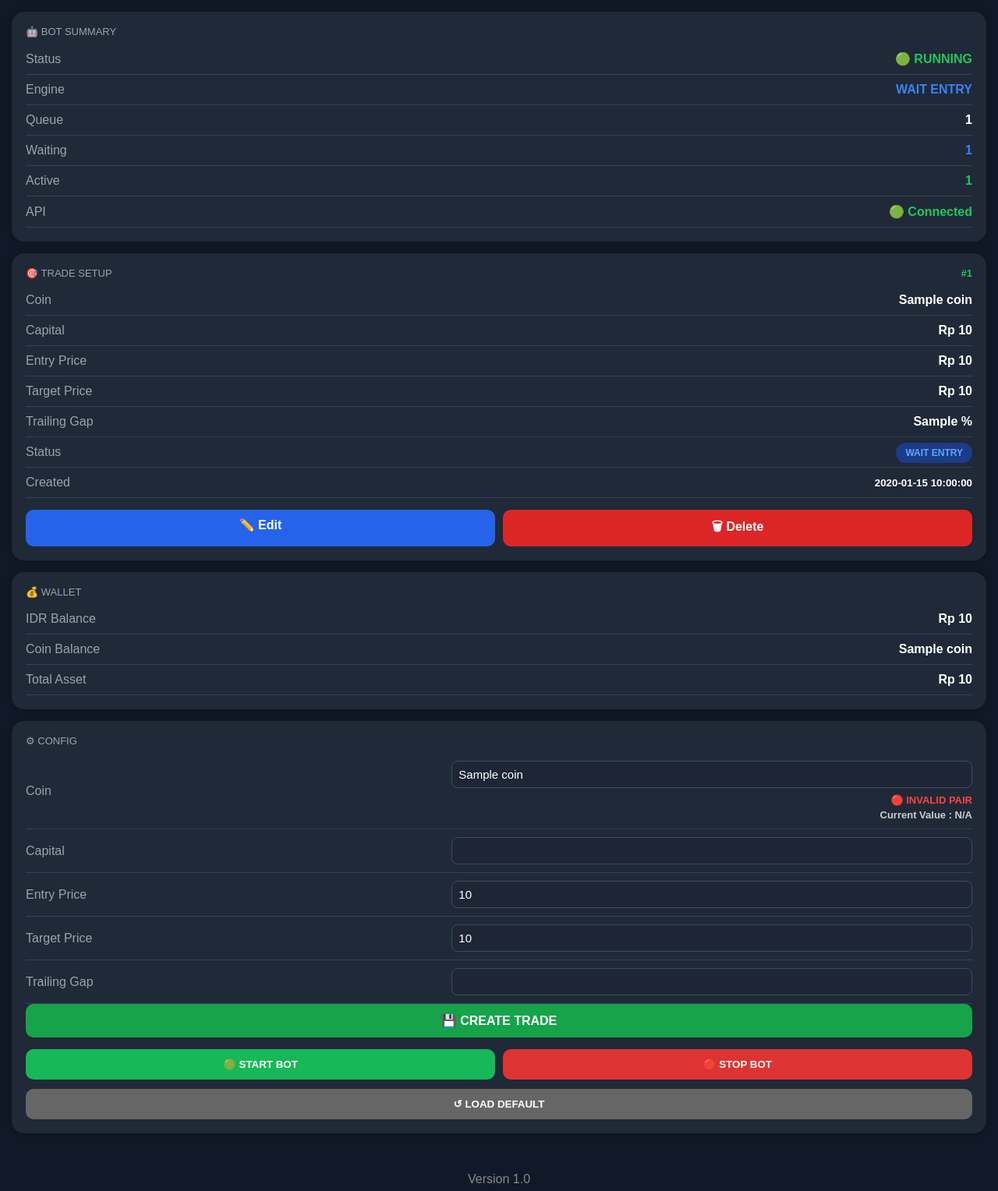
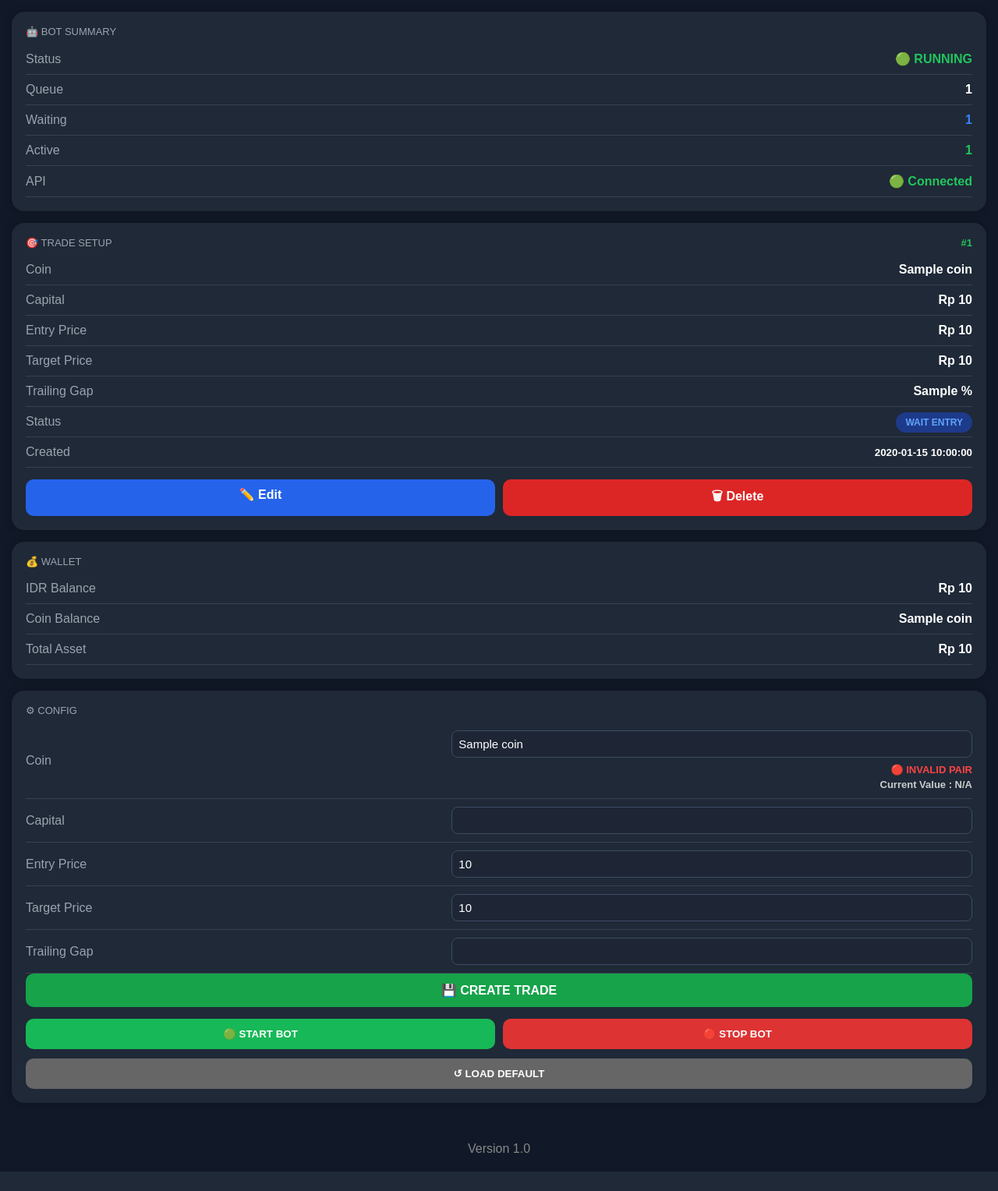
Before and after one commit to adhigame989/Indodax-Execution-Bot, a Flask app: template templates/index.html in a window 1280 px wide. Shown: the part 79-1607 px from the top of the page at 78% size. After the commit the page ends 1582 px from the top, so only its background shows below. Run offline with Flask 3, Linux system fonts and the light colour scheme; the template is opened without the code that fills it: most values are stand-ins (such as "Sample title", 1, 10 or a date in 2020); a database or web service that is not in the repository returns one stand-in record (values such as "Sample title"); data that the repository does not hold is empty; parts of the project's set-up code (start-up, migrations or seed data) failed here and were passed over.

Commit message:
Update summary_card.html

```diff
--- a/templates/partials/summary_card.html
+++ b/templates/partials/summary_card.html
@@ -23,64 +23,6 @@
                 <span style="color:#ef4444;font-weight:bold;">
                     🔴 STOPPED
                 </span>
-
-                {% endif %}
-
-            </td>
-
-        </tr>
-
-        <tr>
-
-            <td>Engine</td>
-
-            <td align="right">
-
-                {% if engine.state=="WAIT_ENTRY" %}
-
-                <span style="color:#3b82f6;font-weight:bold;">
-                    WAIT ENTRY
-                </span>
-
-                {% elif engine.state=="BUYING" %}
-
-                <span style="color:#f59e0b;font-weight:bold;">
-                    BUYING
-                </span>
-
-                {% elif engine.state=="VERIFY_BUY" %}
-
-                <span style="color:#f59e0b;font-weight:bold;">
-                    VERIFY BUY
-                </span>
-
-                {% elif engine.state=="HOLDING" %}
-
-                <span style="color:#22c55e;font-weight:bold;">
-                    HOLDING
-                </span>
-
-                {% elif engine.state=="TP_ZONE" %}
-
-                <span style="color:#a855f7;font-weight:bold;">
-                    TARGET ACTIVE
-                </span>
-
-                {% elif engine.state=="TRAILING" %}
-
-                <span style="color:#06b6d4;font-weight:bold;">
-                    TRAILING
-                </span>
-
-                {% elif engine.state=="SELLING" %}
-
-                <span style="color:#ef4444;font-weight:bold;">
-                    SELLING
-                </span>
-
-                {% else %}
-
-                {{ engine.state }}
 
                 {% endif %}
 
```
